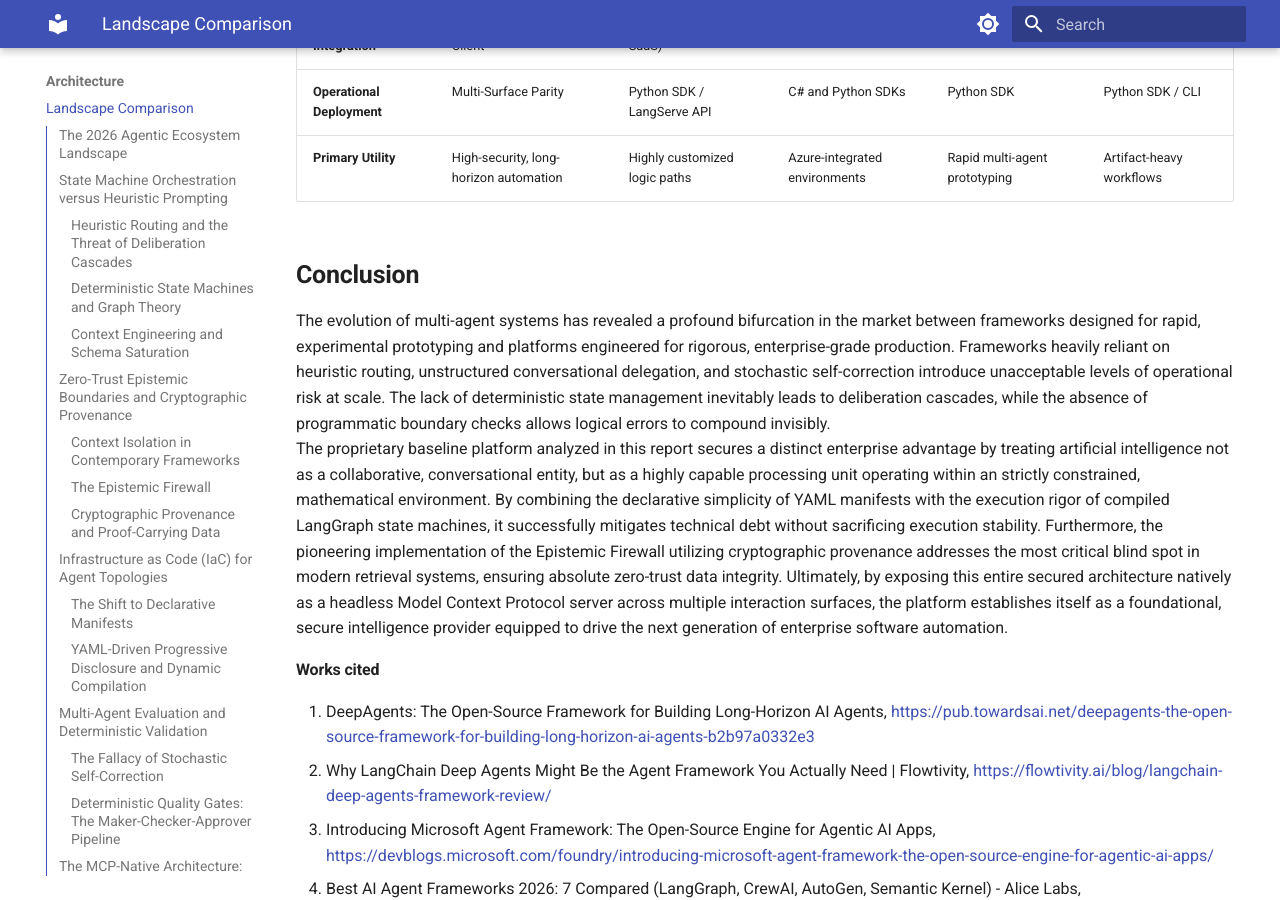
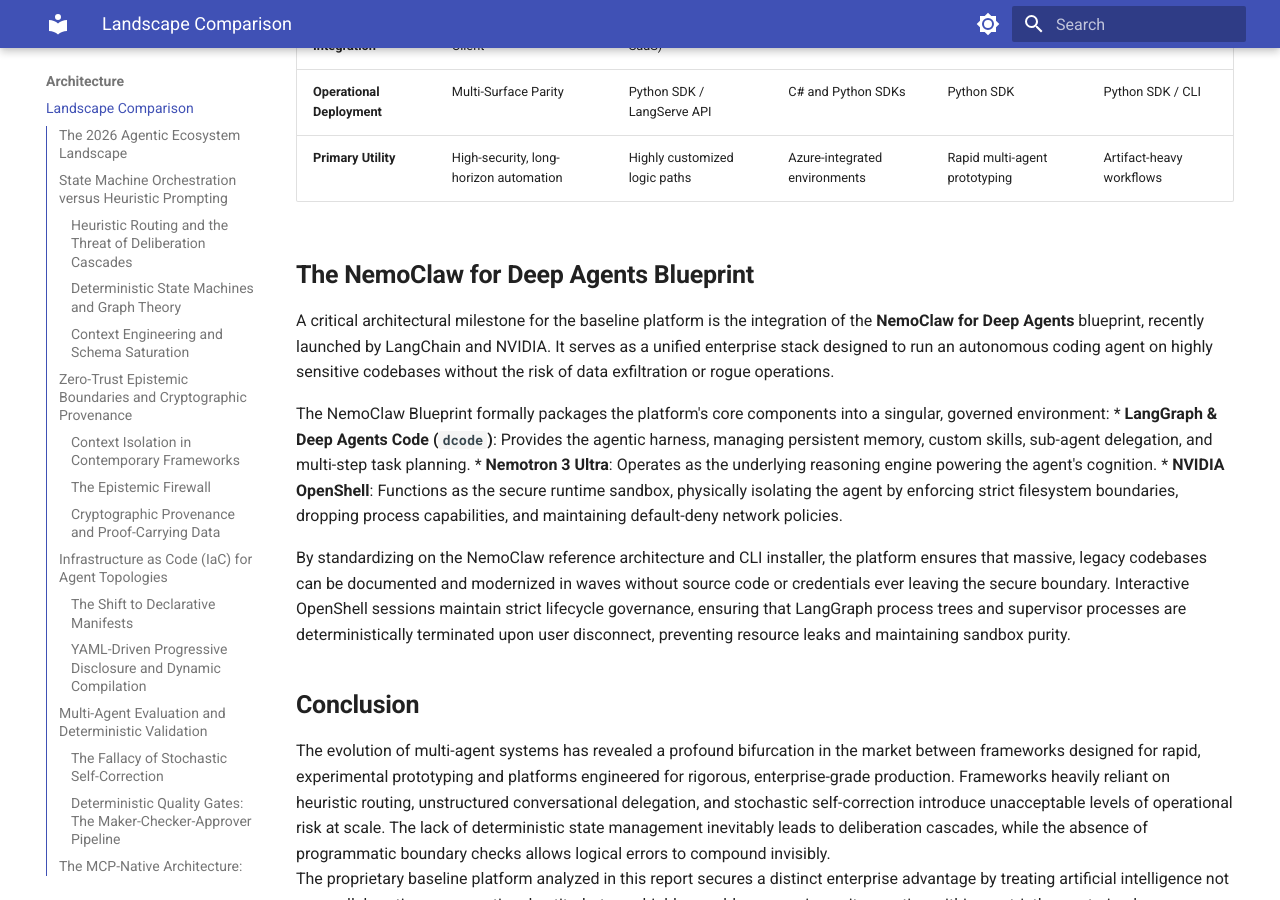
Before and after one commit to CoReason-AI/coreason-workspace-env, an MkDocs documentation site: the page built from docs/architecture/landscape_comparison.md, in a window 1280 px wide and 900 px high, scrolled down 8696 px. Built offline with MkDocs 1.6.1 and Material for MkDocs 9.7.7, drawn with Linux system fonts in a browser that asks for light colours.

Commit message:
docs: add NemoClaw and OpenShell integrations

```diff
--- a/docs/architecture/landscape_comparison.md
+++ b/docs/architecture/landscape_comparison.md
@@ -131,6 +131,17 @@
 | **Operational Deployment** | Multi-Surface Parity | Python SDK / LangServe API | C\# and Python SDKs | Python SDK | Python SDK / CLI |
 | **Primary Utility** | High-security, long-horizon automation | Highly customized logic paths | Azure-integrated environments | Rapid multi-agent prototyping | Artifact-heavy workflows |
 
+## **The NemoClaw for Deep Agents Blueprint**
+
+A critical architectural milestone for the baseline platform is the integration of the **NemoClaw for Deep Agents** blueprint, recently launched by LangChain and NVIDIA. It serves as a unified enterprise stack designed to run an autonomous coding agent on highly sensitive codebases without the risk of data exfiltration or rogue operations.
+
+The NemoClaw Blueprint formally packages the platform's core components into a singular, governed environment:
+*   **LangGraph & Deep Agents Code (`dcode`)**: Provides the agentic harness, managing persistent memory, custom skills, sub-agent delegation, and multi-step task planning.
+*   **Nemotron 3 Ultra**: Operates as the underlying reasoning engine powering the agent's cognition.
+*   **NVIDIA OpenShell**: Functions as the secure runtime sandbox, physically isolating the agent by enforcing strict filesystem boundaries, dropping process capabilities, and maintaining default-deny network policies.
+
+By standardizing on the NemoClaw reference architecture and CLI installer, the platform ensures that massive, legacy codebases can be documented and modernized in waves without source code or credentials ever leaving the secure boundary. Interactive OpenShell sessions maintain strict lifecycle governance, ensuring that LangGraph process trees and supervisor processes are deterministically terminated upon user disconnect, preventing resource leaks and maintaining sandbox purity.
+
 ## **Conclusion**
 
 The evolution of multi-agent systems has revealed a profound bifurcation in the market between frameworks designed for rapid, experimental prototyping and platforms engineered for rigorous, enterprise-grade production. Frameworks heavily reliant on heuristic routing, unstructured conversational delegation, and stochastic self-correction introduce unacceptable levels of operational risk at scale. The lack of deterministic state management inevitably leads to deliberation cascades, while the absence of programmatic boundary checks allows logical errors to compound invisibly.
```
Also changed, not shown: docs/surfaces/cli.md (+3 -3 lines).
